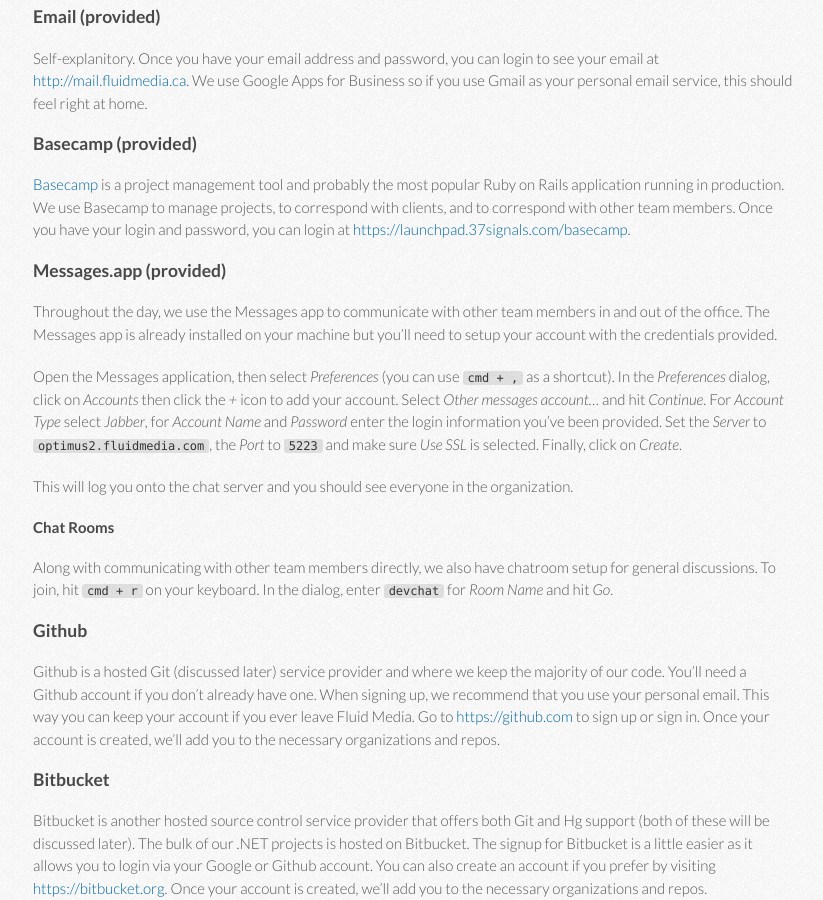
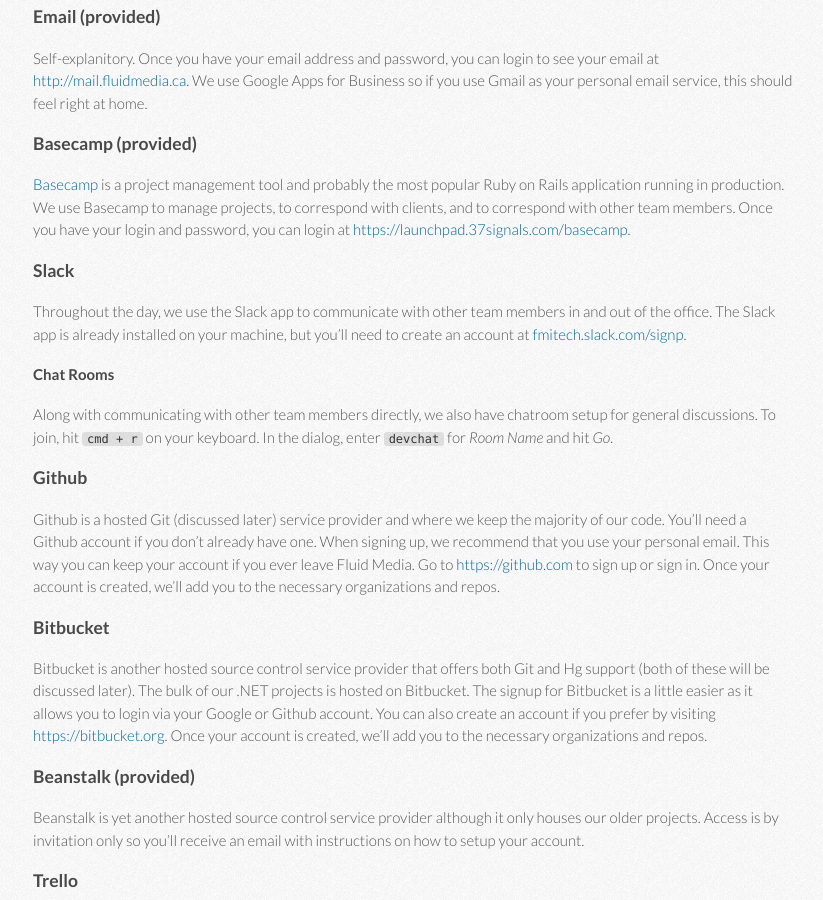
Before and after one commit to fmitech/employee-manual, a Jekyll site: the page built from index.md, in a window 1280 px wide and 900 px high, scrolled down 5638 px. Shown: the whole window, without its empty margins (227-1050 px from the left). Built offline with Jekyll 4.4.1, drawn with Linux system fonts in a browser that asks for light colours.

Commit message:
changes chat app section from Messages.app to Slack

```diff
--- a/index.md
+++ b/index.md
@@ -169,13 +169,9 @@
 
 [Basecamp](https://basecamp.com/) is a project management tool and probably the most popular Ruby on Rails application running in production. We use Basecamp to manage projects, to correspond with clients, and to correspond with other team members. Once you have your login and password, you can login at [https://launchpad.37signals.com/basecamp](https://launchpad.37signals.com/basecamp).
 
-### Messages.app (provided)
+### Slack
 
-Throughout the day, we use the Messages app to communicate with other team members in and out of the office. The Messages app is already installed on your machine but you'll need to setup your account with the credentials provided.
-
-Open the Messages application, then select _Preferences_ (you can use `cmd + ,` as a shortcut). In the _Preferences_ dialog, click on _Accounts_ then click the _+_ icon to add your account. Select _Other messages account..._ and hit _Continue_. For _Account Type_ select _Jabber_, for _Account Name_ and _Password_ enter the login information you've been provided. Set the _Server_ to `optimus2.fluidmedia.com`, the _Port_ to `5223` and make sure _Use SSL_ is selected. Finally, click on _Create_.
-
-This will log you onto the chat server and you should see everyone in the organization.
+Throughout the day, we use the Slack app to communicate with other team members in and out of the office. The Slack app is already installed on your machine, but you'll need to create an account at [fmitech.slack.com/signp](https://fmitech.slack.com/signup).
 
 #### Chat Rooms
 
```
